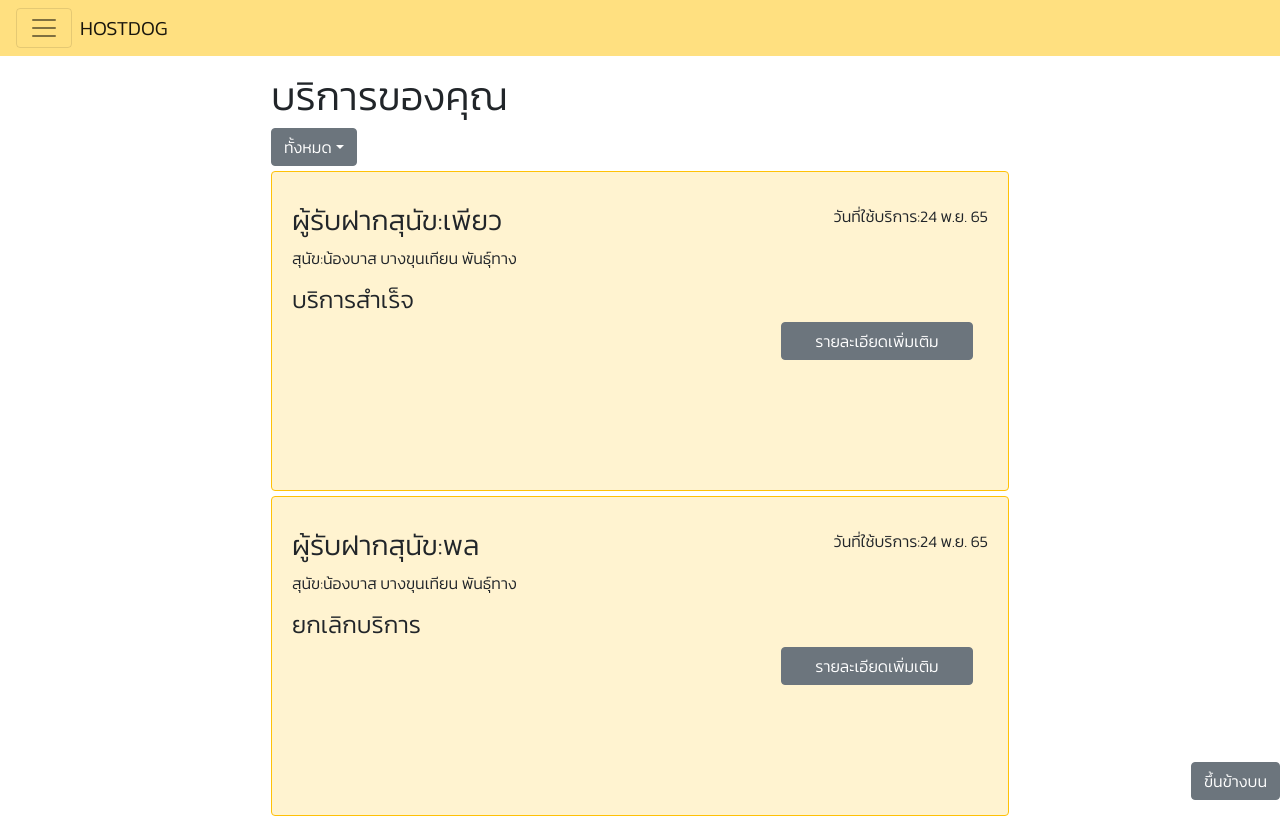
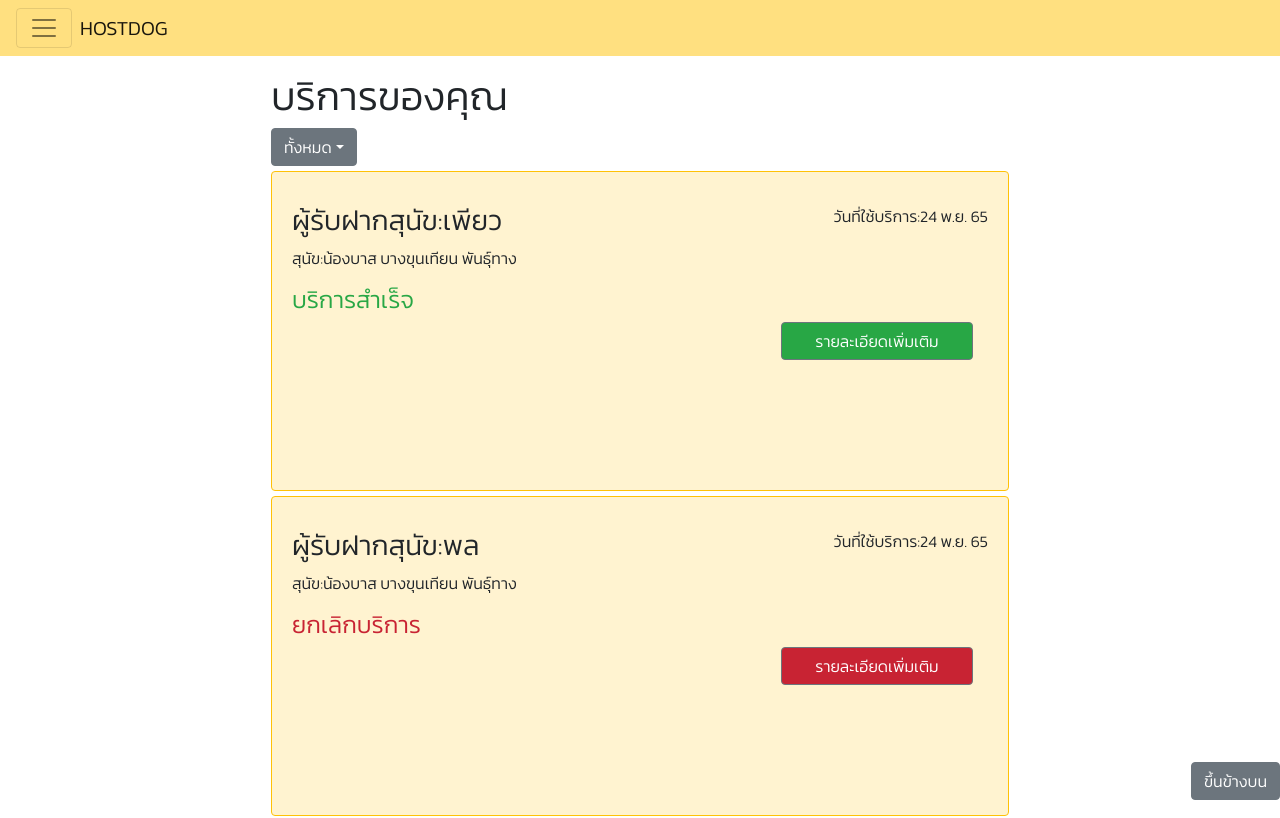
Before and after one commit to Hostdogs/Hostdog-Frontend, a React (Create React App) app in the folder frontend/: page /history in a window 1280 px wide. Shown: the top 818 px of the page. Built offline with nearby package versions, Linux system fonts and the light colour scheme.

Commit message:
can filter now

```diff
--- a/frontend/src/components/HistoryPage/FilterBox.js
+++ b/frontend/src/components/HistoryPage/FilterBox.js
@@ -2,7 +2,7 @@ import { UncontrolledButtonDropdown, DropdownMenu, DropdownItem, DropdownToggle
 import { useState } from "react";
 const filterText=["ทั้งหมด","บริการสำเร็จ","กำลังรอผู้รับฝากตอบรับ","กำลังใช้บริการ","ยกเลิกบริการ"];
 const color=["secondary","success","warning","info","danger"]
-export default function FilterBox({onFilter}) {
+export default function FilterBox({onFilter,fetchMore}) {
 
     const [filterIndex,setFilterIndex]=useState(0);
     const [colorIndex,setColorIndex]=useState(0);
@@ -19,30 +19,31 @@ export default function FilterBox({onFilter}) {
         setFilterIndex(0);
         setColorIndex(0);
         onFilter(0);
+        fetchMore();
         }}>{filterText[0]}</DropdownItem>
         <DropdownItem onClick={()=>{
         setFilterIndex(1);
         setColorIndex(1);
         onFilter(1);
-
+        fetchMore();
         }}>{filterText[1]}</DropdownItem>
         <DropdownItem onClick={()=>{
         setFilterIndex(2);
         setColorIndex(2);
         onFilter(2);
-
+        fetchMore();
         }}>{filterText[2]}</DropdownItem>
         <DropdownItem onClick={()=>{
         setFilterIndex(3);
         setColorIndex(3);
         onFilter(3);
-
+        fetchMore();
         }}>{filterText[3]}</DropdownItem>
         <DropdownItem onClick={()=>{
         setFilterIndex(4);
         setColorIndex(4);
         onFilter(4);
-
+        fetchMore();
         }}>{filterText[4]}</DropdownItem>
       </DropdownMenu>
     </UncontrolledButtonDropdown>
--- a/frontend/src/components/HistoryPage/History.js
+++ b/frontend/src/components/HistoryPage/History.js
@@ -9,7 +9,19 @@ import {
   Col,
   Row,
 } from "reactstrap";
-export default function History({ history }) {
+const filterItems = [
+  "บริการสำเร็จ",
+  "กำลังรอผู้รับฝากตอบรับ",
+  "กำลังใช้บริการ",
+  "ยกเลิกบริการ",
+];
+const filterColor = [
+  "#28a745",
+  "#ffc107",
+  "#17a2b8",
+  "#c82333",
+];
+export default function History({ history, }) {
   return (
     <div>
       <Card
@@ -36,13 +48,13 @@ export default function History({ history }) {
           <p>สุนัข:{history.dog}</p>
           <Row>
             <Col>
-              <h4>{history.status}</h4>
+              <h4 style={{color:filterColor[filterItems.indexOf(history.status)]}}>{history.status}</h4>
             </Col>
           </Row>
 
-            <Container style={{background:"black"}}>
+            <Container >
               <Button
-                style={{ width: "15vw", minWidth: "100px", float: "right" }}
+                style={{ width: "15vw", minWidth: "100px", float: "right" ,backgroundColor:filterColor[filterItems.indexOf(history.status)]}}
               >
                 รายละเอียดเพิ่มเติม
               </Button>
--- a/frontend/src/components/HistoryPage/HistoryList.js
+++ b/frontend/src/components/HistoryPage/HistoryList.js
@@ -4,6 +4,7 @@ import { useState, useEffect } from "react";
 import History from "./History";
 import InfiniteScroll from "react-infinite-scroll-component";
 import FilterBox from "./FilterBox";
+
 const historyList = [
   {
     id: 1,
@@ -34,7 +35,17 @@ const historyList = [
     status: "กำลังใช้บริการ",
   },
 ];
-const tempData=[
+
+
+const filterItems = [
+  "ทั้งหมด",
+  "บริการสำเร็จ",
+  "กำลังรอผู้รับฝากตอบรับ",
+  "กำลังใช้บริการ",
+  "ยกเลิกบริการ",
+];
+
+const testData=[
   {
     id: 5,
     date: "24 พ.ย. 65",
@@ -64,19 +75,12 @@ const tempData=[
     status: "กำลังใช้บริการ",
   },
 ]
-
-const filterItems = [
-  "ทั้งหมด",
-  "บริการสำเร็จ",
-  "กำลังรอผู้รับฝากตอบรับ",
-  "กำลังใช้บริการ",
-  "ยกเลิกบริการ",
-];
 export default function HistoryList() {
 
   const [historyData, setHistoryData] = useState(historyList);
 
   const [hasMore, setHasMore] = useState(true);
+
 
 
   const fetchMoreData = () => {
@@ -91,7 +95,7 @@ export default function HistoryList() {
     // 20 more records in 1.5 secs
     setTimeout(() => {
 
-      setHistoryData(historyData.concat(tempData));
+      setHistoryData(historyData.concat(testData));
     }, 1500);
   };
 
@@ -114,7 +118,6 @@ export default function HistoryList() {
       <InfiniteScroll
         dataLength={historyData.length}
         next={fetchMoreData}
-        scrollThreshold={0.00001}
         hasMore={hasMore}
         loader={<h4 style={{ textAlign: "center" }}>Loading...</h4>}
         endMessage={
@@ -129,7 +132,7 @@ export default function HistoryList() {
           <br />
           <br />
           <h1>บริการของคุณ</h1>
-          <FilterBox onFilter={handleFilter} />
+          <FilterBox onFilter={handleFilter} fetchMore={fetchMoreData}/>
           {historyData
             .filter((history)=>{
               if(filterIndex>0){
@@ -145,6 +148,7 @@ export default function HistoryList() {
       </InfiniteScroll>
       <Button
         onClick={scrollToTop}
+
         style={{ position: "fixed", bottom: 0, right: 0 }}
       >
         ขึ้นข้างบน
```
